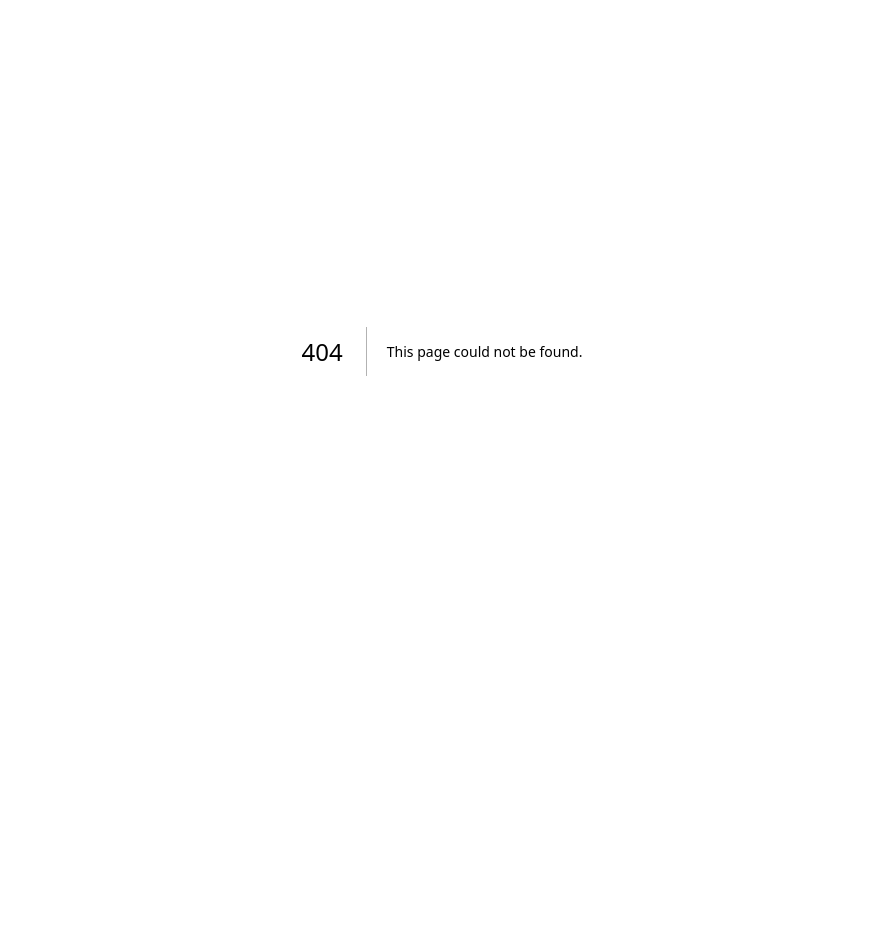
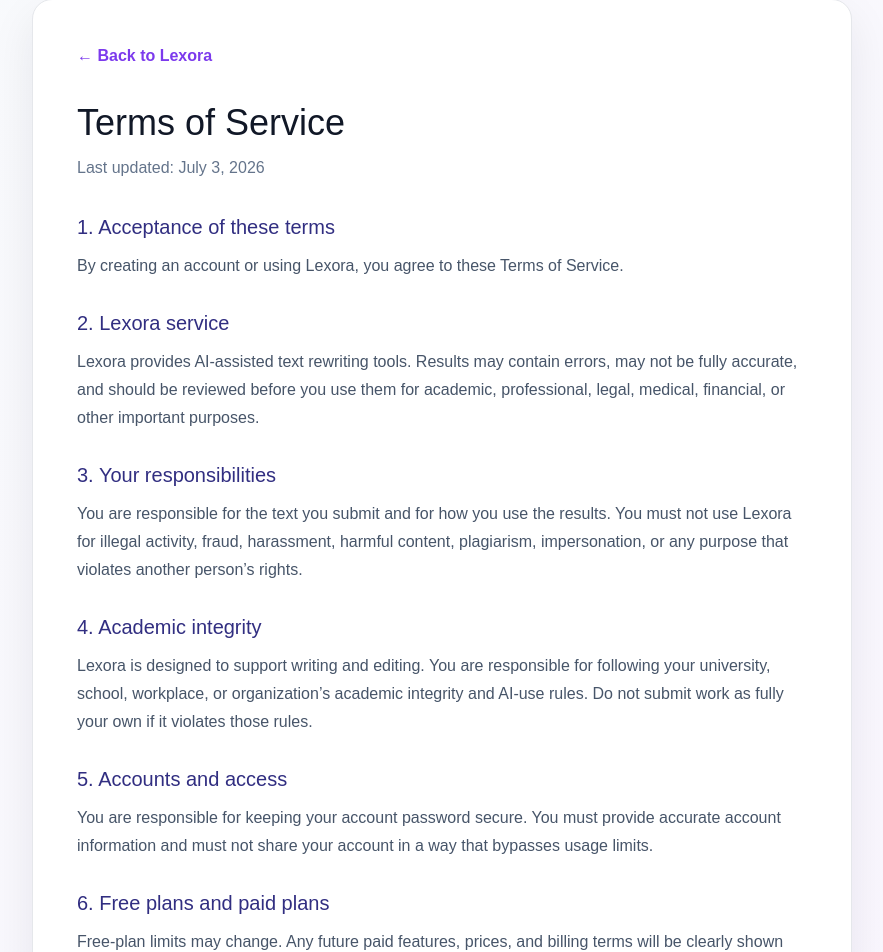
Before and after one commit to lexora-tech381/lexora, a Next.js app: page /terms in a window 1280 px wide. Before the commit this address had no page. Shown: the part 49-1001 px from the top of the page, without its empty margins (198-1081 px from the left). Before the commit the page ends 800 px from the top, so only its background shows below. Built offline with nearby package versions, Linux system fonts and the light colour scheme.

Commit message:
Add privacy policy and terms

```diff
--- /dev/null
+++ b/app/privacy/page.tsx
@@ -0,0 +1,119 @@
+import Link from "next/link";
+
+export default function PrivacyPage() {
+  return (
+    <main style={page}>
+      <section style={card}>
+        <Link href="/" style={backLink}>
+          ← Back to Lexora
+        </Link>
+
+        <h1 style={title}>Privacy Policy</h1>
+        <p style={updated}>Last updated: July 3, 2026</p>
+
+        <h2 style={heading}>1. Information we collect</h2>
+        <p style={text}>
+          Lexora collects the email address you provide when creating an
+          account. We may also store documents you choose to save in your
+          Lexora workspace.
+        </p>
+
+        <h2 style={heading}>2. How we use your information</h2>
+        <p style={text}>
+          We use your information to provide login access, save your documents,
+          manage usage limits, improve the service, and respond to support
+          requests.
+        </p>
+
+        <h2 style={heading}>3. Your text and documents</h2>
+        <p style={text}>
+          Text submitted for rewriting is processed to provide the requested
+          result. Do not submit confidential, highly sensitive, illegal, or
+          personal information that you do not want processed through the
+          service.
+        </p>
+
+        <h2 style={heading}>4. Third-party services</h2>
+        <p style={text}>
+          Lexora uses third-party providers, including Supabase for
+          authentication and data storage, Vercel for website hosting, and
+          OpenAI for AI-powered text processing. These providers may process
+          information as needed to operate their services.
+        </p>
+
+        <h2 style={heading}>5. Data security</h2>
+        <p style={text}>
+          We take reasonable steps to protect account information and saved
+          documents. However, no online service can guarantee complete
+          security.
+        </p>
+
+        <h2 style={heading}>6. Your choices</h2>
+        <p style={text}>
+          You can delete saved documents from your account. If you want your
+          account deleted, contact us through the Support page.
+        </p>
+
+        <h2 style={heading}>7. Changes to this policy</h2>
+        <p style={text}>
+          We may update this Privacy Policy when Lexora changes. The latest
+          version will always be available on this page.
+        </p>
+
+        <h2 style={heading}>8. Contact</h2>
+        <p style={text}>
+          For privacy questions, please contact us through the Lexora Support
+          page.
+        </p>
+      </section>
+    </main>
+  );
+}
+
+const page = {
+  minHeight: "100vh",
+  background: "linear-gradient(135deg,#f8fafc 0%,#faf5ff 100%)",
+  padding: "48px 20px",
+  fontFamily: "Arial, sans-serif",
+  color: "#1e293b",
+};
+
+const card = {
+  maxWidth: "820px",
+  margin: "0 auto",
+  background: "#ffffff",
+  borderRadius: "20px",
+  padding: "44px",
+  boxShadow: "0 18px 45px rgba(15,23,42,0.08)",
+  border: "1px solid #e5e7eb",
+};
+
+const backLink = {
+  color: "#7c3aed",
+  textDecoration: "none",
+  fontWeight: "bold" as const,
+};
+
+const title = {
+  fontSize: "36px",
+  margin: "28px 0 6px",
+  color: "#111827",
+};
+
+const updated = {
+  color: "#64748b",
+  marginBottom: "32px",
+};
+
+const heading = {
+  fontSize: "20px",
+  marginTop: "28px",
+  marginBottom: "10px",
+  color: "#312e81",
+};
+
+const text = {
+  lineHeight: "1.75",
+  color: "#475569",
+  margin: 0,
+};
--- /dev/null
+++ b/app/terms/page.tsx
@@ -0,0 +1,133 @@
+import Link from "next/link";
+
+export default function TermsPage() {
+  return (
+    <main style={page}>
+      <section style={card}>
+        <Link href="/" style={backLink}>
+          ← Back to Lexora
+        </Link>
+
+        <h1 style={title}>Terms of Service</h1>
+        <p style={updated}>Last updated: July 3, 2026</p>
+
+        <h2 style={heading}>1. Acceptance of these terms</h2>
+        <p style={text}>
+          By creating an account or using Lexora, you agree to these Terms of
+          Service.
+        </p>
+
+        <h2 style={heading}>2. Lexora service</h2>
+        <p style={text}>
+          Lexora provides AI-assisted text rewriting tools. Results may contain
+          errors, may not be fully accurate, and should be reviewed before you
+          use them for academic, professional, legal, medical, financial, or
+          other important purposes.
+        </p>
+
+        <h2 style={heading}>3. Your responsibilities</h2>
+        <p style={text}>
+          You are responsible for the text you submit and for how you use the
+          results. You must not use Lexora for illegal activity, fraud,
+          harassment, harmful content, plagiarism, impersonation, or any
+          purpose that violates another person’s rights.
+        </p>
+
+        <h2 style={heading}>4. Academic integrity</h2>
+        <p style={text}>
+          Lexora is designed to support writing and editing. You are responsible
+          for following your university, school, workplace, or organization’s
+          academic integrity and AI-use rules. Do not submit work as fully your
+          own if it violates those rules.
+        </p>
+
+        <h2 style={heading}>5. Accounts and access</h2>
+        <p style={text}>
+          You are responsible for keeping your account password secure. You
+          must provide accurate account information and must not share your
+          account in a way that bypasses usage limits.
+        </p>
+
+        <h2 style={heading}>6. Free plans and paid plans</h2>
+        <p style={text}>
+          Free-plan limits may change. Any future paid features, prices, and
+          billing terms will be clearly shown before payment is requested.
+        </p>
+
+        <h2 style={heading}>7. Service availability</h2>
+        <p style={text}>
+          We aim to keep Lexora available, but we do not guarantee uninterrupted
+          access. Features may be changed, paused, or removed as the service
+          develops.
+        </p>
+
+        <h2 style={heading}>8. Limitation of liability</h2>
+        <p style={text}>
+          Lexora is provided on an “as is” basis. To the extent permitted by
+          law, Lexora is not responsible for losses or damages resulting from
+          your use of the service or reliance on generated text.
+        </p>
+
+        <h2 style={heading}>9. Changes to these terms</h2>
+        <p style={text}>
+          We may update these terms as Lexora develops. Continued use after an
+          update means you accept the revised terms.
+        </p>
+
+        <h2 style={heading}>10. Contact</h2>
+        <p style={text}>
+          For questions about these terms, contact us through the Lexora Support
+          page.
+        </p>
+      </section>
+    </main>
+  );
+}
+
+const page = {
+  minHeight: "100vh",
+  background: "linear-gradient(135deg,#f8fafc 0%,#faf5ff 100%)",
+  padding: "48px 20px",
+  fontFamily: "Arial, sans-serif",
+  color: "#1e293b",
+};
+
+const card = {
+  maxWidth: "820px",
+  margin: "0 auto",
+  background: "#ffffff",
+  borderRadius: "20px",
+  padding: "44px",
+  boxShadow: "0 18px 45px rgba(15,23,42,0.08)",
+  border: "1px solid #e5e7eb",
+};
+
+const backLink = {
+  color: "#7c3aed",
+  textDecoration: "none",
+  fontWeight: "bold" as const,
+};
+
+const title = {
+  fontSize: "36px",
+  margin: "28px 0 6px",
+  color: "#111827",
+};
+
+const updated = {
+  color: "#64748b",
+  marginBottom: "32px",
+};
+
+const heading = {
+  fontSize: "20px",
+  marginTop: "28px",
+  marginBottom: "10px",
+  color: "#312e81",
+};
+
+const text = {
+  lineHeight: "1.75",
+  color: "#475569",
+  margin: 0,
+};
```
